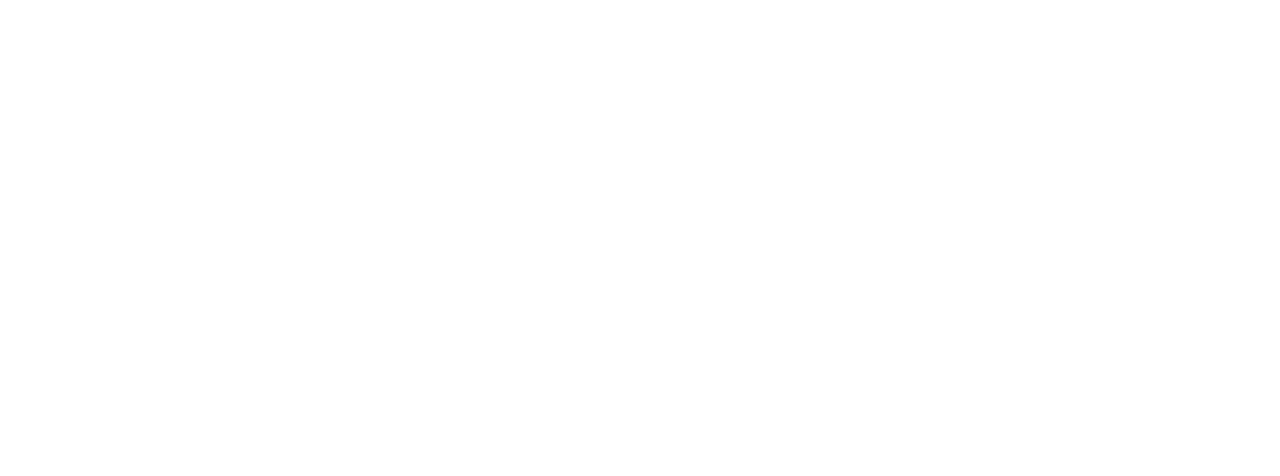
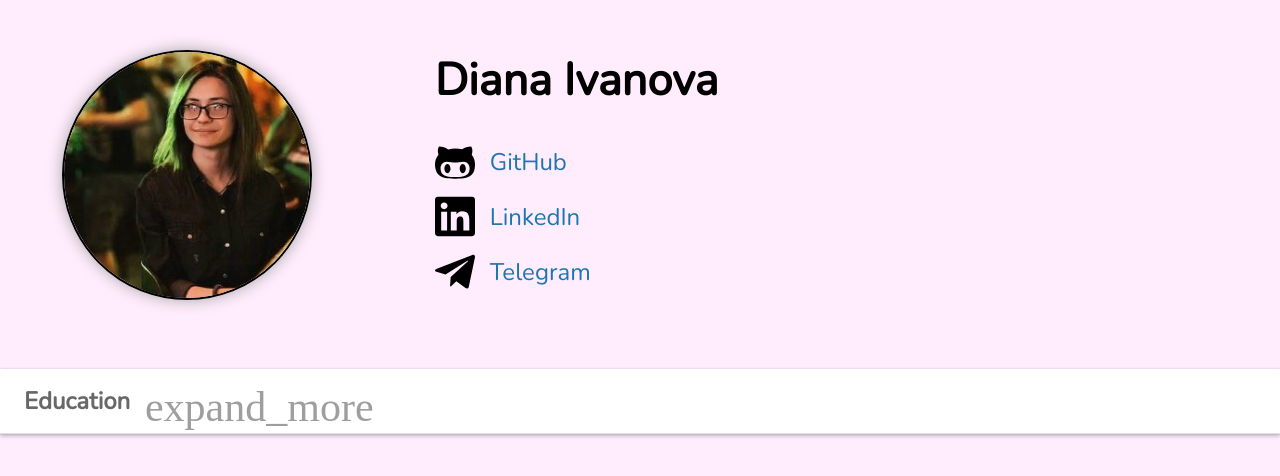
Before and after one commit to melk0sha/portfolio-rss-task, a plain HTML site: page index.html in a window 1280 px wide. Drawn offline with nearby package versions, Linux system fonts and the light colour scheme.

Commit message:
feat: add profile and education sections

```diff
--- a/index.html
+++ b/index.html
@@ -3,9 +3,63 @@
 <head>
     <meta charset="utf-8">
     <title>RSS Portfolio</title>
+    <link href="https://fonts.googleapis.com/css?family=Nunito&display=swap" rel="stylesheet">
     <link rel="stylesheet" href="style.css">
 </head>
 <body>
+<div class="container">
+    <div class="profile">
+        <img class="profile__avatar" src="assets/avatar.jpg" alt="Profile photo">
+        <div class="profile__info">
+            <h1 class="profile__name">Diana Ivanova</h1>
+            <ul class="profile__list">
+                <li class="profile__item"><img class="profile__icon" src="assets/github.svg" alt="GitHub"><a class="profile__item_github" href="https://github.com/melk0sha">GitHub</a></li>
+                <li class="profile__item"><img class="profile__icon" src="assets/linkedin.svg" alt="LinkedIn"><a class="profile__item_linkedin" href="https://www.linkedin.com/in/melk0sha">LinkedIn</a></li>
+                <li class="profile__item"><img class="profile__icon" src="assets/telegram.svg" alt="Telegram"><a class="profile__item_telegram" href="https://t.me/melk0sha">Telegram</a></li>
+            </ul>
+        </div>
+    </div>
+    <div class="education">
+        <details class="education__panel">
+            <summary class="education__summary">
+                <h3 class="education__summary_header">Education</h3>
+            </summary>
+            <div class="education__content">
+                <ul class="education__list">
+                    <li class="education__item education__item_first">
+                        <span class="education__item_name">School</span>
+                        <span class="education__item_period">2006 - 2017</span>
+                    </li>
+                    <li class="education__item">
+                        <span class="education__item_name">Belarusian State University of Informatics and Radioelectronics</span>
+                        <span class="education__item_period">2017 - 2022</span>
+                    </li>
+                    <li class="education__item">
+                        <span class="education__item_name">The Rolling Scopes School</span>
+                        <span class="education__item_period">2019 - 2020</span>
+                    </li>
+                </ul>
+            </div>
+        </details>
+    </div>
+    <!-- <div class="panel">
+            <h1>Material - Expansion panels</h1>
+            <details>
+                <summary>
+                   <ul>
+                       <li class="titleName">Trip name</li>
+                       <li class="titleValue"> Caribbean cruise</li>
+                       <li></li>
+                   </ul>
+                </summary>
+                <div class="content">
+                    <p>Pellentesque habitant morbi tristique senectus et netus et malesuada fames ac turpis egestas.</p>
+                </div>
+            </details> -->
+    </div>
+    <div class="projects">
 
+    </div>
+</div>
 </body>
 </html>
--- a/style.css
+++ b/style.css
@@ -0,0 +1,150 @@
+* {
+    margin: 0;
+    padding: 0;
+    box-sizing: border-box;
+    list-style-type: none;
+    text-decoration: none;
+}
+
+body {
+    background-color: #ffecfd;
+}
+
+.container {
+    display: flex;
+    flex-direction: column;
+    width: 100%;
+    max-width: 1280px;
+    margin: 0 auto;
+    font-family: 'Nunito', sans-serif;
+}
+
+.profile {
+    display: flex;
+    justify-content: space-around;
+    margin-right: 500px;
+    margin-top: 50px;
+}
+
+.profile__avatar {
+    width: 250px;
+    height: 250px;
+    border-radius: 50%;
+    border: 2px solid #000000;
+    box-shadow: 0 0 15px #a7a7a7;
+}
+
+.profile__info {
+    display: flex;
+    flex-direction: column;
+}
+
+.profile__name {
+    margin-bottom: 30px;
+    font-size: 45px;
+}
+
+.profile__item {
+    display: flex;
+    align-items: center;
+    margin-bottom: 10px;
+}
+
+.profile__item_github, .profile__item_linkedin, .profile__item_telegram {
+    margin-left: 15px;
+    font-size: 24px;
+    color: #1e76b1;
+}
+
+.profile__icon {
+    width: 40px;
+}
+
+.education {
+    max-width: 100%;
+    margin-top: calc(5% - 0px);
+}
+
+.education__panel {
+    display: flex;
+    background: #fff;
+    font-size: 24px;
+    border-bottom: 1px solid #e0e0e0;
+    box-shadow: 0 0 2px rgba(0, 0, 0, 0.12), 0 2px 4px rgba(0, 0, 0, 0.24);
+}
+
+.education__content {
+    padding: 0px 24px 24px 24px;
+}
+
+.education__panel[open] .education__summary::after {
+    color:#9e9e9e;
+    content: "expand_less";
+    font-family: 'Material Icons';
+}
+
+.education__panel[open] {
+    margin-bottom: 16px;
+    border: none;
+    border-radius: 2px;
+}
+
+.education__summary {
+    outline: none;
+    cursor: pointer;
+    padding: 16px 24px;
+    color: #212121;
+    position: relative;
+}
+
+.education__summary:hover {
+    background: #eeeeee;
+}
+
+.education__panel[open] .education__summary:hover {
+    background: none;
+}
+
+.education__summary::-webkit-details-marker {
+    display: none;
+}
+
+.education__summary::after {
+    content: "expand_more";
+    font-family: 'Material Icons';
+    color: #9e9e9e;
+    font-size: 42px;
+    padding: 0;
+    text-align: center;
+    margin-top: 0;
+    position: absolute;
+    top: calc(50% - 18px);
+    bottom: 0;
+    right: 0;
+    width: 6%;
+}
+
+.education__summary_header {
+    color: #686868;
+    font-size: 24px;
+}
+
+li.education__item_first {
+    margin-top: 20px;
+}
+
+.education__item {
+    display: flex;
+    flex-direction: column;
+    margin-top: 35px;
+    border-left: 2px solid #686868;
+    padding-left: 20px;
+}
+
+.education__item_name {
+    font-weight: 800;
+}
+
+.education__item_period {
+    font-size: 20px;
+}
```
Also changed, not shown: assets/avatar.jpg (added), assets/github.svg (added), assets/linkedin.svg (added), assets/telegram.svg (added).
